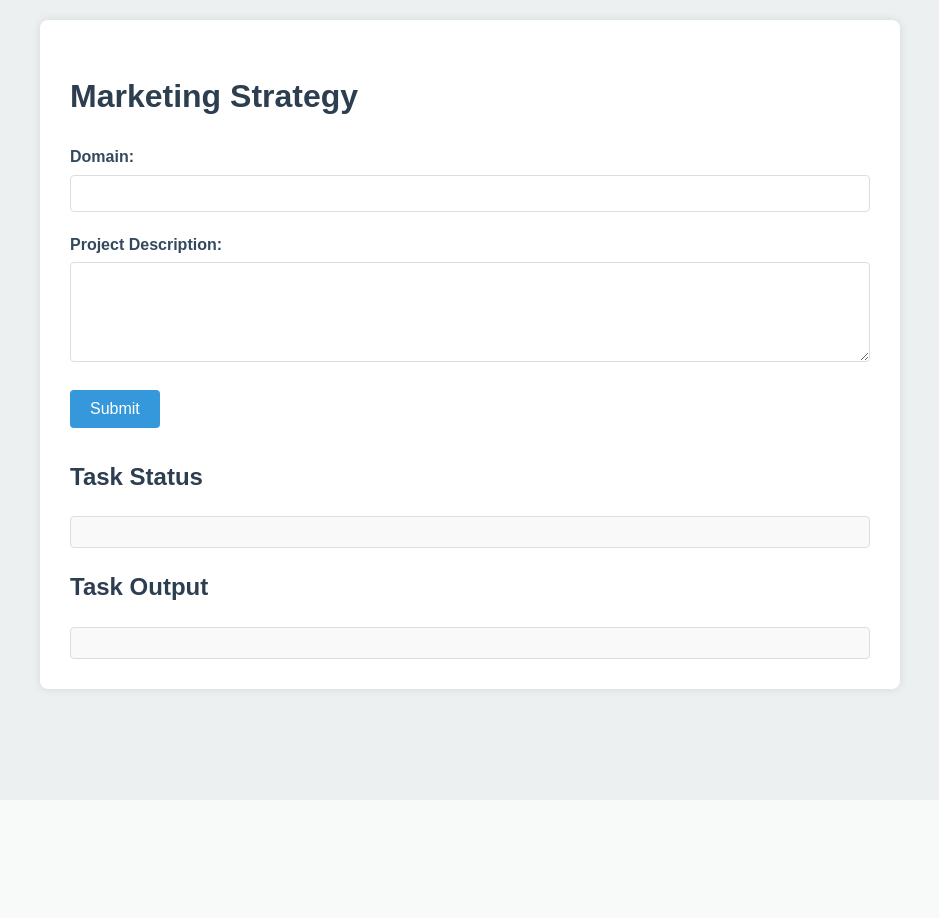
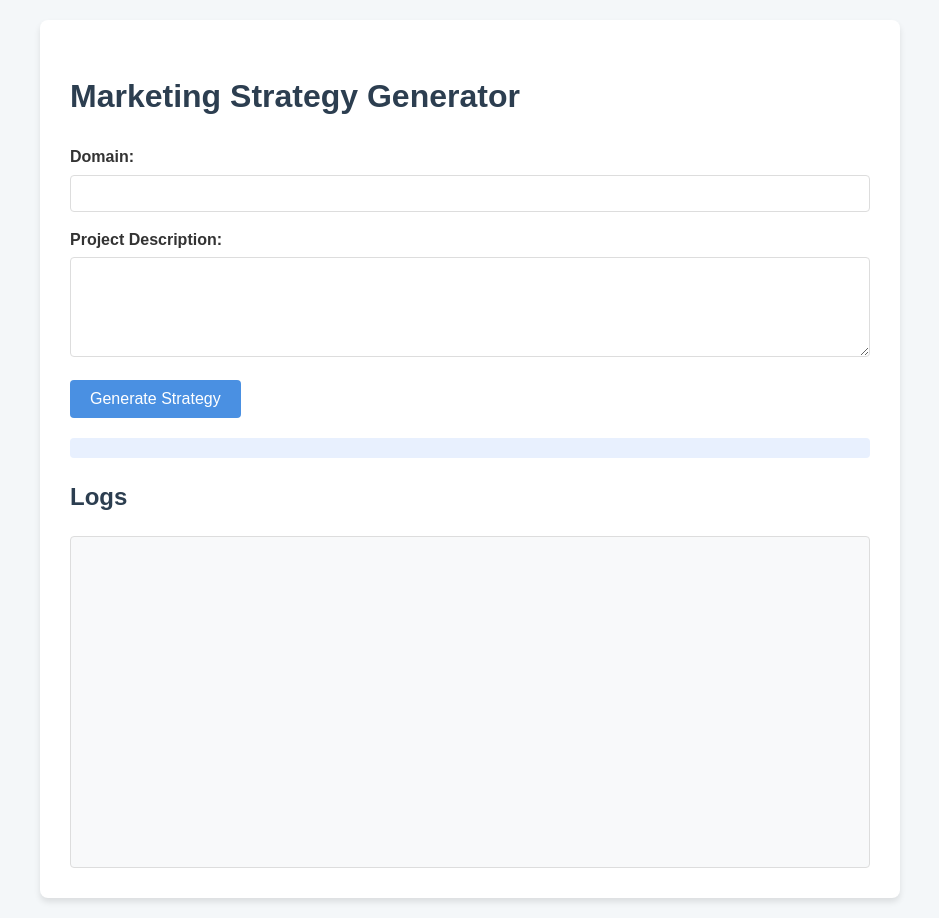
Before and after one commit to jalcantarab/crewAI-example-marketer-ui, a Flask app: page / in a window 1280 px wide. Shown: the whole page, without its empty margins (170-1109 px from the left). Before the commit the page ends 697 px from the top, so only its background shows below. Run offline with Flask 3, Linux system fonts and the light colour scheme.

Commit message:
Added logger file

```diff
--- a/src/marketing_posts/crew.py
+++ b/src/marketing_posts/crew.py
@@ -7,7 +7,7 @@ from crewai_tools import SerperDevTool, ScrapeWebsiteTool
 
 # Set up logging
 logging.basicConfig(filename='crew.log', level=logging.INFO,
-                    format='%(asctime)s - %(message)s')
+                    format='%(asctime)s - %(message)s', filemode='w')
 
 
 class MarketStrategy(BaseModel):
--- a/templates/index.html
+++ b/templates/index.html
@@ -3,16 +3,14 @@
 <head>
     <meta charset="UTF-8">
     <meta name="viewport" content="width=device-width, initial-scale=1.0">
-    <title>Marketing Strategy</title>
-    <script src="https://cdnjs.cloudflare.com/ajax/libs/jquery/3.6.0/jquery.min.js"></script>
+    <title>Marketing Strategy Generator</title>
     <style>
         :root {
-            --primary-color: #3498db;
+            --primary-color: #4a90e2;
             --secondary-color: #2c3e50;
-            --background-color: #ecf0f1;
-            --text-color: #34495e;
-            --success-color: #2ecc71;
-            --error-color: #e74c3c;
+            --background-color: #f4f7f9;
+            --text-color: #333;
+            --border-color: #ddd;
         }
 
         body {
@@ -30,7 +28,7 @@
             background-color: white;
             padding: 30px;
             border-radius: 8px;
-            box-shadow: 0 0 10px rgba(0, 0, 0, 0.1);
+            box-shadow: 0 4px 6px rgba(0, 0, 0, 0.1);
         }
 
         h1, h2 {
@@ -38,7 +36,7 @@
         }
 
         form {
-            margin-bottom: 30px;
+            margin-bottom: 20px;
         }
 
         label {
@@ -51,8 +49,8 @@
         textarea {
             width: 100%;
             padding: 10px;
-            margin-bottom: 20px;
-            border: 1px solid #ddd;
+            margin-bottom: 15px;
+            border: 1px solid var(--border-color);
             border-radius: 4px;
             box-sizing: border-box;
         }
@@ -74,23 +72,26 @@
         }
 
         button:hover {
-            background-color: #2980b9;
+            background-color: #357ae8;
         }
 
-        #status, #output {
-            background-color: #f9f9f9;
-            border: 1px solid #ddd;
+        #status {
+            margin-top: 20px;
+            padding: 10px;
+            background-color: #e8f0fe;
             border-radius: 4px;
-            padding: 15px;
-            margin-top: 20px;
         }
 
-        .success {
-            color: var(--success-color);
-        }
-
-        .error {
-            color: var(--error-color);
+        #logs {
+            border: 1px solid var(--border-color);
+            padding: 15px;
+            height: 300px;
+            overflow-y: auto;
+            background-color: #f8f9fa;
+            border-radius: 4px;
+            font-family: monospace;
+            font-size: 14px;
+            line-height: 1.4;
         }
 
         @media (max-width: 600px) {
@@ -102,73 +103,83 @@
 </head>
 <body>
     <div class="container">
-        <h1>Marketing Strategy</h1>
-        <form id="inputForm">
+        <h1>Marketing Strategy Generator</h1>
+        <form id="submitForm">
             <label for="domain">Domain:</label>
             <input type="text" id="domain" name="domain" required>
 
             <label for="description">Project Description:</label>
             <textarea id="description" name="description" required></textarea>
 
-            <button type="submit">Submit</button>
+            <button type="submit">Generate Strategy</button>
         </form>
-        <h2>Task Status</h2>
         <div id="status"></div>
-        <h2>Task Output</h2>
-        <div id="output"></div>
+        <h2>Logs</h2>
+        <div id="logs"></div>
     </div>
 
     <script>
-        $(document).ready(function() {
-            $('#inputForm').on('submit', function(e) {
-                e.preventDefault();
-                var domain = $('#domain').val();
-                var description = $('#description').val();
+        function submitForm(event) {
+            event.preventDefault();
+            const formData = new FormData(document.getElementById('submitForm'));
+            const statusElement = document.getElementById('status');
 
-                $('#status').text('Submitting...').removeClass('success error');
-                $('#output').empty();
+            statusElement.innerText = 'Submitting...';
 
-                $.ajax({
-                    url: '/submit',
-                    method: 'POST',
-                    data: { domain: domain, description: description },
-                    success: function(response) {
-                        var taskId = response.task_id;
-                        checkTaskStatus(taskId);
-                    },
-                    error: function() {
-                        $('#status').text('Error submitting task').addClass('error');
+            fetch('/submit', {
+                method: 'POST',
+                body: formData
+            })
+            .then(response => response.json())
+            .then(data => {
+                const taskId = data.task_id;
+                statusElement.innerText = 'Task submitted. Checking status...';
+                checkStatus(taskId);
+            })
+            .catch(error => {
+                statusElement.innerText = 'Error submitting task: ' + error.message;
+            });
+        }
+
+        function checkStatus(taskId) {
+            const statusElement = document.getElementById('status');
+
+            fetch('/results/' + taskId)
+                .then(response => response.json())
+                .then(data => {
+                    statusElement.innerText = 'Status: ' + data.status;
+                    if (data.state === 'PENDING' || data.state === 'STARTED') {
+                        setTimeout(() => checkStatus(taskId), 1000);
+                    } else if (data.state === 'SUCCESS') {
+                        statusElement.innerText = 'Task completed successfully!';
+                    } else if (data.state === 'FAILURE') {
+                        statusElement.innerText = 'Task failed. Please try again.';
                     }
+                })
+                .catch(error => {
+                    statusElement.innerText = 'Error checking status: ' + error.message;
                 });
-            });
+        }
 
-            function checkTaskStatus(taskId) {
-                $.ajax({
-                    url: '/results/' + taskId,
-                    method: 'GET',
-                    success: function(response) {
-                        $('#status').text('Task Status: ' + response.state);
-                        if (response.state === 'PENDING' || response.state === 'STARTED') {
-                            if (response.output) {
-                                $('#output').text(response.output);
-                            }
-                            setTimeout(function() {
-                                checkTaskStatus(taskId);
-                            }, 2000);
-                        } else if (response.state === 'SUCCESS') {
-                            $('#status').text('Task Completed').addClass('success');
-                            $('#output').text(response.result);
-                        } else if (response.state === 'FAILURE') {
-                            $('#status').text('Task Failed').addClass('error');
-                            $('#output').text(response.status);
-                        }
-                    },
-                    error: function() {
-                        $('#status').text('Error checking task status').addClass('error');
-                    }
-                });
-            }
-        });
+        function startLogStream() {
+            const logsDiv = document.getElementById('logs');
+            const eventSource = new EventSource('/logs');
+
+            eventSource.onmessage = function(event) {
+                const logEntry = document.createElement('div');
+                logEntry.textContent = event.data;
+                logsDiv.appendChild(logEntry);
+                logsDiv.scrollTop = logsDiv.scrollHeight;
+            };
+
+            eventSource.onerror = function(error) {
+                console.error('EventSource failed:', error);
+                eventSource.close();
+            };
+        }
+
+        document.getElementById('submitForm').addEventListener('submit', submitForm);
+        window.onload = startLogStream;
     </script>
 </body>
 </html>
```
